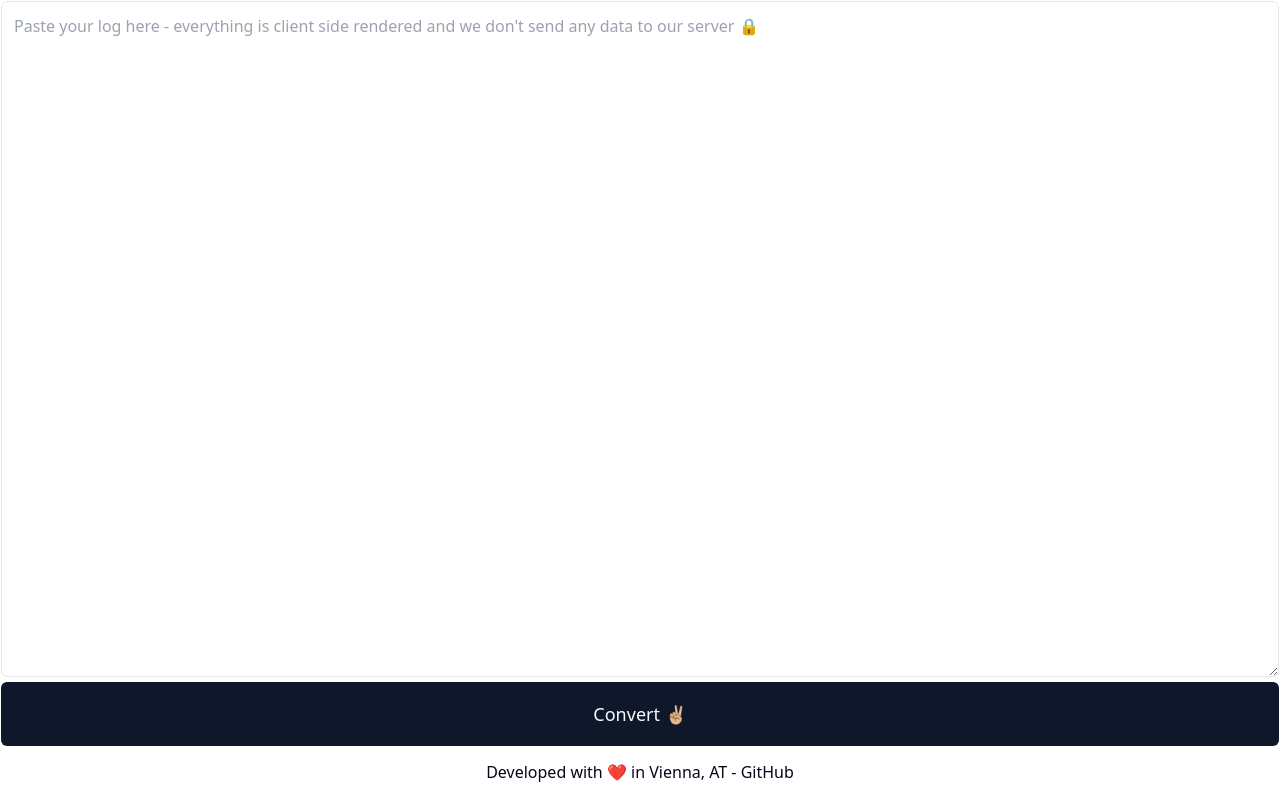
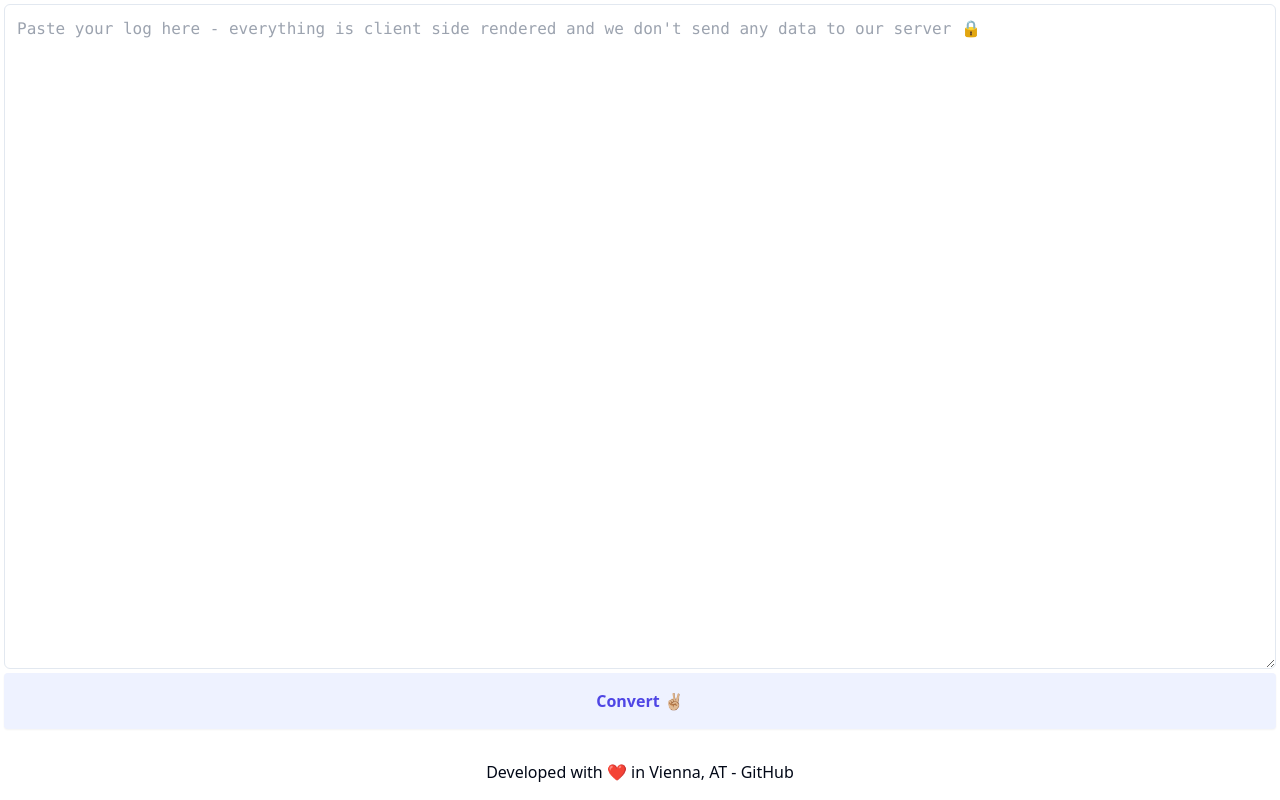
Before and after one commit to davincho/log-beautifier, a Next.js app: page / in a window 1280 px wide. Built offline with nearby package versions, Linux system fonts and the light colour scheme.

Commit message:
some more refactorings

```diff
--- a/@/components/ui/button.tsx
+++ b/@/components/ui/button.tsx
@@ -1,15 +1,16 @@
-import * as React from "react"
-import { Slot } from "@radix-ui/react-slot"
-import { cva, type VariantProps } from "class-variance-authority"
+import * as React from "react";
+import { Slot } from "@radix-ui/react-slot";
+import { cva, type VariantProps } from "class-variance-authority";
 
-import { cn } from "@/lib/utils"
+import { cn } from "@/lib/utils";
 
 const buttonVariants = cva(
   "inline-flex items-center justify-center rounded-md text-sm font-medium ring-offset-background transition-colors focus-visible:outline-none focus-visible:ring-2 focus-visible:ring-ring focus-visible:ring-offset-2 disabled:pointer-events-none disabled:opacity-50",
   {
     variants: {
       variant: {
-        default: "bg-primary text-primary-foreground hover:bg-primary/90",
+        default:
+          "bg-primary text-primary-foreground hover:bg-primary/80 active:bg-primary/90",
         destructive:
           "bg-destructive text-destructive-foreground hover:bg-destructive/90",
         outline:
@@ -31,26 +32,26 @@ const buttonVariants = cva(
       size: "default",
     },
   }
-)
+);
 
 export interface ButtonProps
   extends React.ButtonHTMLAttributes<HTMLButtonElement>,
     VariantProps<typeof buttonVariants> {
-  asChild?: boolean
+  asChild?: boolean;
 }
 
 const Button = React.forwardRef<HTMLButtonElement, ButtonProps>(
   ({ className, variant, size, asChild = false, ...props }, ref) => {
-    const Comp = asChild ? Slot : "button"
+    const Comp = asChild ? Slot : "button";
     return (
       <Comp
         className={cn(buttonVariants({ variant, size, className }))}
         ref={ref}
         {...props}
       />
-    )
+    );
   }
-)
-Button.displayName = "Button"
+);
+Button.displayName = "Button";
 
-export { Button, buttonVariants }
+export { Button, buttonVariants };
--- a/app/page.tsx
+++ b/app/page.tsx
@@ -28,7 +28,7 @@ export default function Page() {
       >
         <textarea
           placeholder="Paste your log here - everything is client side rendered and we don't send any data to our server 🔒"
-          className="h-full w-full border rounded-md p-3"
+          className="h-full w-full border rounded-md p-3 font-mono"
           onChange={(event) => {
             const newCode = event.target.value;
 
--- a/components/AnimatedView.tsx
+++ b/components/AnimatedView.tsx
@@ -1,28 +1,9 @@
-'use client'
+"use client";
 
 import * as React from "react";
 
-
-
-
-const AnimatedView = ({
-
-
-
-  children,
-}: {
-
-  children: React.ReactNode;
-}) => {
-  return (
-
-      <div className="relative">
-
-          {children}
-
-      </div>
-
-  );
+const AnimatedView = ({ children }: { children: React.ReactNode }) => {
+  return <div className="relative animate-fade-in">{children}</div>;
 };
 
 export default AnimatedView;
--- a/components/Console.tsx
+++ b/components/Console.tsx
@@ -1,4 +1,4 @@
-'use client'
+"use client";
 
 import * as React from "react";
 
@@ -8,8 +8,14 @@ import type { Terminal } from "xterm";
 import { SearchAddon } from "xterm-addon-search";
 
 import "xterm/css/xterm.css";
-import { Tooltip, TooltipTrigger, TooltipContent } from "@/components/ui/tooltip";
+import {
+  Tooltip,
+  TooltipTrigger,
+  TooltipContent,
+} from "@/components/ui/tooltip";
 import { Button } from "@/components/ui/button";
+
+import Toolbar from "./Toolbar";
 
 const Console = ({ output }: { output: string }) => {
   const nodeRef = React.useRef<HTMLDivElement>(null);
@@ -71,92 +77,26 @@ const Console = ({ output }: { output: string }) => {
 
   return (
     <div className="h-full relative">
-      <div
-        className="h-full overflow-auto"
-
-        ref={nodeRef}
-      />
-      <div className="absolute right-0 top-0 z-10 rounded-md bg-white/10 backdrop-blur-md p-2 m-3"
-
-
-
-
-      >
-        <form
-          onSubmit={(event) => {
-            event.preventDefault();
-
-            const target = event.target as typeof event.target & {
-              searchTerm: { value: string };
-            };
-
-            const searchTerm = target.searchTerm.value;
-
+      <div className="h-full overflow-auto" ref={nodeRef} />
+      <div className="absolute right-0 top-0 z-10 rounded-md bg-white/10 backdrop-blur-md p-2 m-3">
+        <Toolbar
+          onSearch={(searchTerm) => {
             searchAddonRef.current?.findNext(searchTerm);
           }}
-        >
-          <div className="flex flex-row gap-2">
-            <Tooltip>
-              <TooltipTrigger asChild>
-              <Button
-
-                onClick={() => {
-                  searchAddonRef.current?.clearDecorations();
-                  terminalRef.current?.scrollToTop();
-                }}
-              >
-                <ArrowUpIcon />
-              </Button>
-              </TooltipTrigger>
-              <TooltipContent>
-              Scroll to top
-              </TooltipContent>
-            </Tooltip>
-            <Tooltip>
-            <TooltipTrigger asChild>
-              <Button
-                onClick={() => {
-                  terminalRef.current?.scrollToBottom();
-                  searchAddonRef.current?.clearDecorations();
-                }}
-              >
-                <ArrowDownIcon />
-              </Button>
-              </TooltipTrigger>
-              <TooltipContent>
-              Scroll to bottom
-              </TooltipContent>
-            </Tooltip>
-            <Tooltip>
-              <TooltipTrigger asChild>
-              <Button
-                onClick={() => {
-                  searchAddonRef.current?.findNext(
-                    "failed|exit code [1-9][0-9]*",
-                    {
-                      regex: true,
-                    }
-                  );
-                }}
-              >
-                🐛
-              </Button>
-              </TooltipTrigger>
-              <TooltipContent>
-              Scroll to next error
-              </TooltipContent>
-            </Tooltip>
-            <input
-              className="text-white placeholder:text-gray-500 bg-transparent border p-2 rounded"
-              color="white"
-              name="searchTerm"
-              placeholder="Search logs"
-            />
-            <Button type="submit">
-              Search
-            </Button>
-          </div>
-        </form>
+          onScrollToBottom={() => {
+            terminalRef.current?.scrollToBottom();
+            searchAddonRef.current?.clearDecorations();
+          }}
+          onScrollToBug={() => {
+            searchAddonRef.current?.findNext("failed|exit code [1-9][0-9]*", {
+              regex: true,
+            });
+          }}
+          onScrollToTop={() => {
+            searchAddonRef.current?.clearDecorations();
+            terminalRef.current?.scrollToTop();
+          }}
+        />
       </div>
     </div>
   );
--- a/components/Container.tsx
+++ b/components/Container.tsx
@@ -14,17 +14,11 @@ const Container = ({
   containerProps?: React.ComponentProps<typeof Box>;
 }) => {
   return (
-    <Grid
-      {...containerProps}
-      gridTemplateRows="1fr minmax(10%, 50px) 40px"
-      gap={1}
-    >
-      <GridItem>{children}</GridItem>
-      <GridItem marginY="4px" minHeight="50px">
-        {action}
-      </GridItem>
+    <div className="grid grid-rows-[1fr_minmax(10%,_50px)_40px] gap-1 h-screen w-screen p-1">
+      <div>{children}</div>
+      <div>{action}</div>
 
-      <GridItem textAlign="center" margin="1">
+      <div className="text-center m-1">
         Developed with ❤️ in Vienna, AT -{" "}
         <Link
           color="teal.500"
@@ -34,8 +28,8 @@ const Container = ({
         >
           GitHub
         </Link>
-      </GridItem>
-    </Grid>
+      </div>
+    </div>
   );
 };
 
--- a/components/HashButton.tsx
+++ b/components/HashButton.tsx
@@ -1,24 +1,22 @@
-
 import { useRouter } from "next/navigation";
 
-import { Button } from "@/components/ui/button"
-
-export default function HashButton ({children, route}: {children: string; route: string}) {
-
-    const router = useRouter()
+export default function HashButton({
+  children,
+  route,
+}: {
+  children: string;
+  route: string;
+}) {
+  const router = useRouter();
 
   return (
-        <Button
-        size="lg"
-        className="w-full p-8 text-lg"
+    <button
+      className="px-6 py-4 w-full text-md font-semibold rounded bg-indigo-50  text-indigo-600 shadow-sm hover:bg-indigo-100"
       onClick={() => {
         router.push(`${route}${location.hash}`);
       }}
-
-
     >
       {children}
-      </Button>
-    )
-
+    </button>
+  );
 }
--- /dev/null
+++ b/components/Toolbar.tsx
@@ -0,0 +1,86 @@
+"use client";
+
+import * as React from "react";
+
+import { ArrowUpIcon, ArrowDownIcon } from "@chakra-ui/icons";
+
+import "xterm/css/xterm.css";
+import {
+  Tooltip,
+  TooltipTrigger,
+  TooltipContent,
+} from "@/components/ui/tooltip";
+
+const Button: React.FC<{
+  onClick: React.DOMAttributes<HTMLButtonElement>["onClick"];
+  children: React.ReactElement;
+}> = ({ children, onClick }) => {
+  return (
+    <button
+      onClick={onClick}
+      className="rounded bg-white min-h-[40px] min-w-[40px] p-2 text-md  text-gray-900 shadow-sm ring-1 ring-inset ring-gray-300 hover:bg-gray-50"
+    >
+      {children}
+    </button>
+  );
+};
+
+const Toolbar = ({
+  onScrollToBottom,
+  onScrollToTop,
+  onScrollToBug,
+  onSearch,
+}: {
+  onSearch: (searchTerm: string) => void;
+  onScrollToTop: () => void;
+  onScrollToBottom: () => void;
+  onScrollToBug: () => void;
+}) => {
+  return (
+    <form
+      onSubmit={(event) => {
+        event.preventDefault();
+
+        const target = event.target as typeof event.target & {
+          searchTerm: { value: string };
+        };
+
+        const searchTerm = target.searchTerm.value;
+      }}
+    >
+      <div className="flex flex-row gap-2">
+        <Tooltip>
+          <TooltipTrigger asChild>
+            <Button onClick={onScrollToTop}>
+              <ArrowUpIcon />
+            </Button>
+          </TooltipTrigger>
+          <TooltipContent>Scroll to top</TooltipContent>
+        </Tooltip>
+        <Tooltip>
+          <TooltipTrigger asChild>
+            <Button onClick={onScrollToBottom}>
+              <ArrowDownIcon />
+            </Button>
+          </TooltipTrigger>
+          <TooltipContent>Scroll to bottom</TooltipContent>
+        </Tooltip>
+        <Tooltip>
+          <TooltipTrigger asChild>
+            <Button onClick={onScrollToBug}>🐛</Button>
+          </TooltipTrigger>
+          <TooltipContent>Scroll to next error</TooltipContent>
+        </Tooltip>
+        <input
+          className="text-white placeholder:text-gray-500 bg-transparent border p-2 rounded"
+          color="white"
+          name="searchTerm"
+          placeholder="Search logs"
+        />
+        <Button type="submit">Search</Button>
+      </div>
+    </form>
+  );
+};
+
+export default Toolbar;
--- a/tailwind.config.js
+++ b/tailwind.config.js
@@ -2,12 +2,12 @@
 module.exports = {
   darkMode: ["class"],
   content: [
-    './pages/**/*.{ts,tsx}',
-    './components/**/*.{ts,tsx}',
-    './app/**/*.{ts,tsx}',
-    './src/**/*.{ts,tsx}',
-    './@/**/*.{ts,tsx}',
-	],
+    "./pages/**/*.{ts,tsx}",
+    "./components/**/*.{ts,tsx}",
+    "./app/**/*.{ts,tsx}",
+    "./src/**/*.{ts,tsx}",
+    "./@/**/*.{ts,tsx}",
+  ],
   theme: {
     container: {
       center: true,
@@ -66,12 +66,17 @@ module.exports = {
           from: { height: "var(--radix-accordion-content-height)" },
           to: { height: 0 },
         },
+        "fade-in": {
+          from: { opacity: 0 },
+          to: { opacity: 1 },
+        },
       },
       animation: {
         "accordion-down": "accordion-down 0.2s ease-out",
         "accordion-up": "accordion-up 0.2s ease-out",
+        "fade-in": "fade-in 0.2s ease-in",
       },
     },
   },
   plugins: [require("tailwindcss-animate")],
-}
+};
```
Also changed, not shown: app/out/page.tsx. Lines whose indentation alone changed are shown as unchanged.
